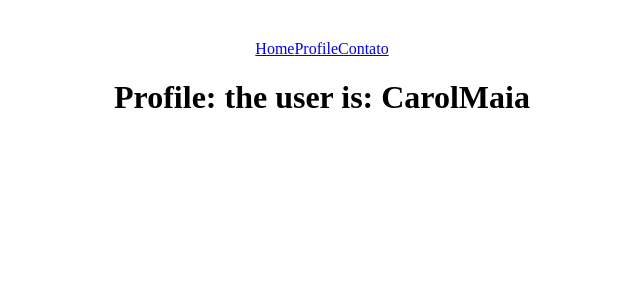
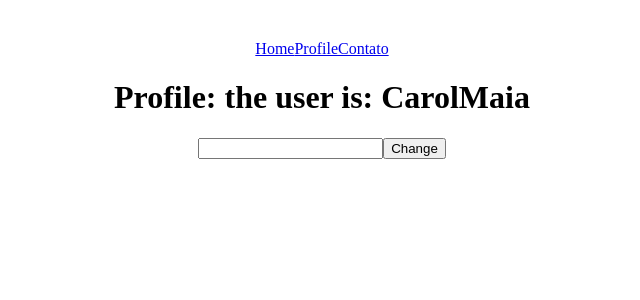
Before and after one commit to CarolMaiaP/react-multiple-pages, a React (Vite) app: page /profile in a window 1280 px wide. Shown: the top 300 px of the page, without its empty margins (318-958 px from the left). Built offline with nearby package versions, Linux system fonts and the light colour scheme.

Commit message:
feat: change user component added

```diff
--- /dev/null
+++ b/src/component/ChangeUser.tsx
@@ -0,0 +1,18 @@
+import { useContext, useState } from "react"
+import { AppContext } from "../App"
+
+export function ChangeUser(){
+  const { setUserName } = useContext(AppContext)
+  const [changeUser, setChangeUser] = useState("")
+
+  function handleChangeUser(){
+    setUserName(changeUser);
+  }
+
+  return(
+    <div className="changeUser">
+      <input type="text" onChange={(event) => setChangeUser(event.target.value)} />
+      <button onClick={handleChangeUser}>Change</button>
+    </div>
+  )
+}
--- a/src/component/Profile.tsx
+++ b/src/component/Profile.tsx
@@ -1,10 +1,14 @@
 import { useContext } from "react"
 import { AppContext } from "../App"
+import { ChangeUser } from "./ChangeUser"
 
 export function Profile(){
   const { userName } = useContext(AppContext)
 
   return(
-    <h1>Profile: the user is: { userName }</h1>
+    <div>
+      <h1>Profile: the user is: { userName }</h1>
+      <ChangeUser />
+    </div>
   )
 }
```
